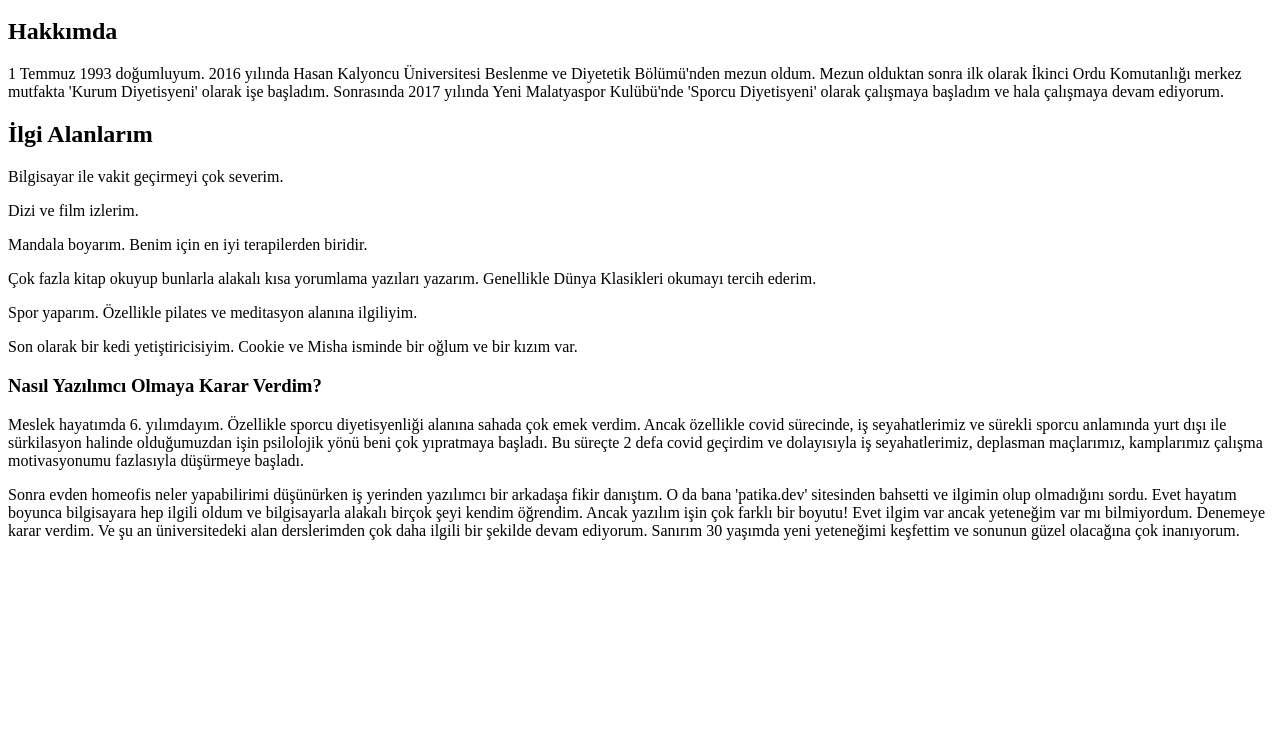
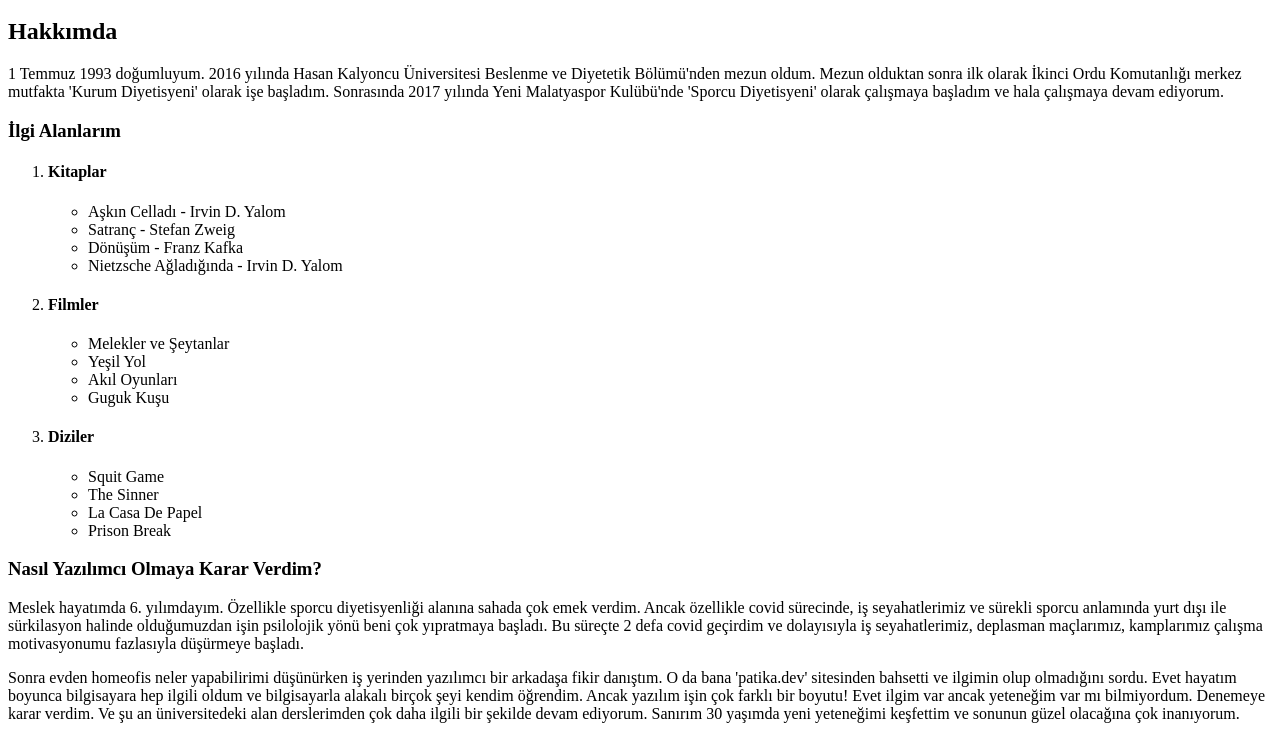
Before and after one commit to elifsavas/-lk-Web-Sayfam-HTML-, a plain HTML site: page index.html in a window 1280 px wide. Shown: the part 48-800 px from the top of the page. Drawn offline with Linux system fonts and the light colour scheme.

Commit message:
ilgi alanları içerikleri yazıldı

```diff
--- a/index.html
+++ b/index.html
@@ -5,22 +5,47 @@
 <h2>Hakkımda</h2>
 <p>1 Temmuz 1993 doğumluyum. 2016 yılında Hasan Kalyoncu Üniversitesi Beslenme ve Diyetetik Bölümü'nden mezun oldum. Mezun olduktan sonra ilk olarak İkinci Ordu Komutanlığı merkez mutfakta 'Kurum Diyetisyeni' olarak işe başladım. Sonrasında 2017 yılında Yeni Malatyaspor Kulübü'nde 'Sporcu Diyetisyeni' olarak çalışmaya başladım ve hala çalışmaya devam ediyorum.</p>
 
-<!--İlgi alanlarımı h2 ile yaz-->
+<!--İlgi alanlarım h3, Alt başlıklar h4 -->
 
-<h2>İlgi Alanlarım</h2>
-<p>Bilgisayar ile vakit geçirmeyi çok severim. </p>
-<p>Dizi ve film izlerim.</p>
-<p>Mandala boyarım. Benim için en iyi terapilerden biridir.</p>
-<p>Çok fazla kitap okuyup bunlarla alakalı kısa yorumlama yazıları yazarım. Genellikle Dünya Klasikleri okumayı tercih ederim. </p>
-<p>Spor yaparım. Özellikle pilates ve meditasyon alanına ilgiliyim.</p>
-<p>Son olarak bir kedi yetiştiricisiyim. Cookie ve Misha isminde bir oğlum ve bir kızım var.
+<h3>İlgi Alanlarım</h3>
 
+    <ol>
+        <li><h4>Kitaplar</h4></li>
+            <ul>
+                <li>Aşkın Celladı - Irvin D. Yalom </li>
+                <li>Satranç - Stefan Zweig </li>
+                <li>Dönüşüm - Franz Kafka </li>
+                <li>Nietzsche Ağladığında - Irvin D. Yalom </li>
+
+            </ul>
+
+        <li><h4>Filmler</h4></li>
+            <ul>
+                <li>Melekler ve Şeytanlar </li>
+                <li>Yeşil Yol </li>
+                <li>Akıl Oyunları </li>
+                <li>Guguk Kuşu </li>
+
+            </ul>
+
+        <li><h4>Diziler</h4></li>
+            <ul>
+                <li>Squit Game</li>
+                <li>The Sinner</li>
+                <li>La Casa De Papel</li>
+                <li>Prison Break</li>
+            </ul>
+
+    </ol>
 </p>
-<!--  Nasıl Yazılımcı olmaya karar verdim başlığını h3 ile yaz -->
+
 
 <h3>Nasıl Yazılımcı Olmaya Karar Verdim?</h3>
 <p>Meslek hayatımda 6. yılımdayım. Özellikle sporcu diyetisyenliği alanına sahada çok emek verdim. Ancak özellikle covid sürecinde, iş seyahatlerimiz ve sürekli sporcu anlamında yurt dışı ile sürkilasyon halinde olduğumuzdan işin psilolojik yönü beni çok yıpratmaya başladı. Bu süreçte 2 defa covid geçirdim ve dolayısıyla iş seyahatlerimiz, deplasman maçlarımız, kamplarımız çalışma motivasyonumu fazlasıyla düşürmeye başladı.</p>
 <p>Sonra evden homeofis neler yapabilirimi düşünürken iş yerinden yazılımcı bir arkadaşa fikir danıştım. O da bana 'patika.dev' sitesinden bahsetti ve ilgimin olup olmadığını sordu. Evet hayatım boyunca bilgisayara hep ilgili oldum ve bilgisayarla alakalı birçok şeyi kendim öğrendim. Ancak yazılım işin çok farklı bir boyutu! Evet ilgim var ancak yeteneğim var mı bilmiyordum. Denemeye karar verdim. Ve şu an üniversitedeki alan derslerimden çok daha ilgili bir şekilde devam ediyorum. Sanırım 30 yaşımda yeni yeteneğimi keşfettim ve sonunun güzel olacağına çok inanıyorum.  </p>
 
 
+
+
+
 </html>
```
